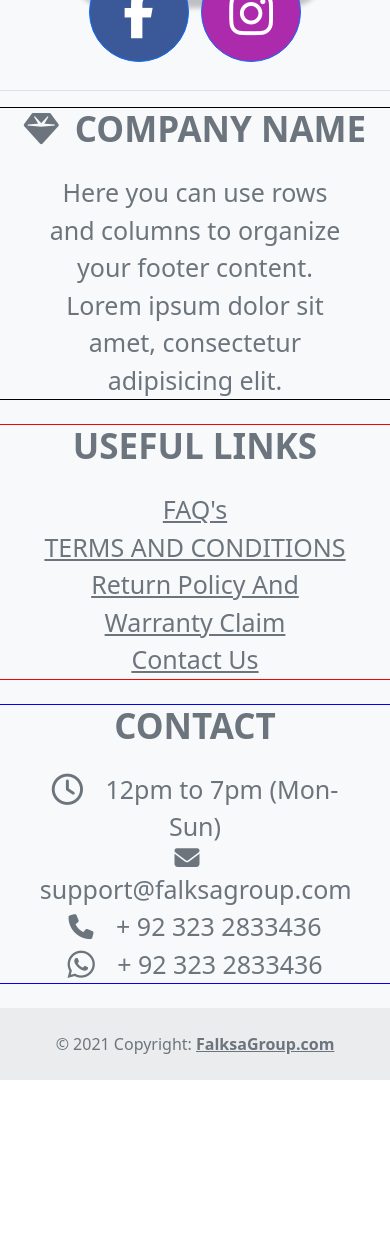
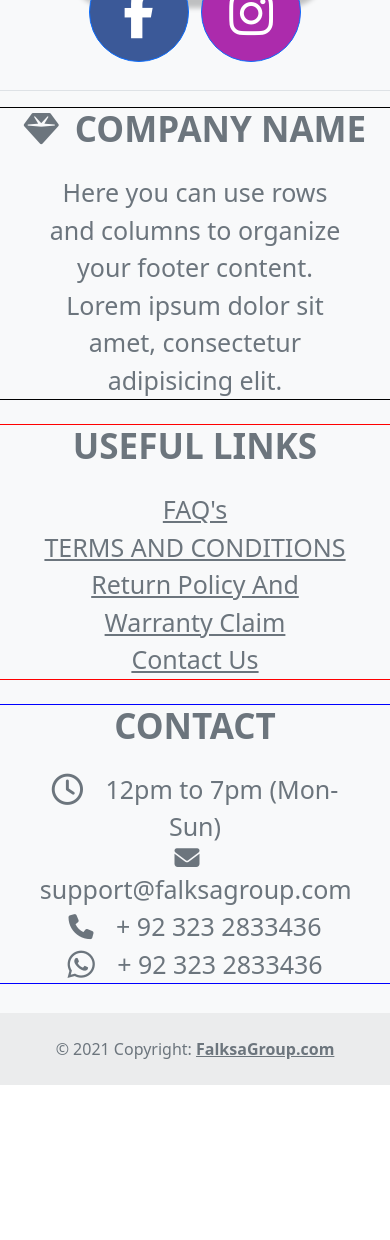
Before and after one commit to engrali93/f_alks_a, a PHP site: page / in a window 390 px wide; the page is wider, and only the part inside the window is pictured. Shown: the part 1974-3214 px from the top of that part. Before the commit the page ends 3054 px from the top of that part, so only its background shows below. Run offline with PHP 8.4, Linux system fonts and the light colour scheme; some libraries are stand-ins or nearby versions.

Commit message:
Update stylesheetMobile.css

```diff
--- a/Style/stylesheetMobile.css
+++ b/Style/stylesheetMobile.css
@@ -195,4 +195,7 @@ font-size: 18px;
     font-size: 25px !important;
     margin: 0 10% 0 10% !important;
 }
+.white_footer_section{
+    margin-bottom: 5px;
 }
+}
```
